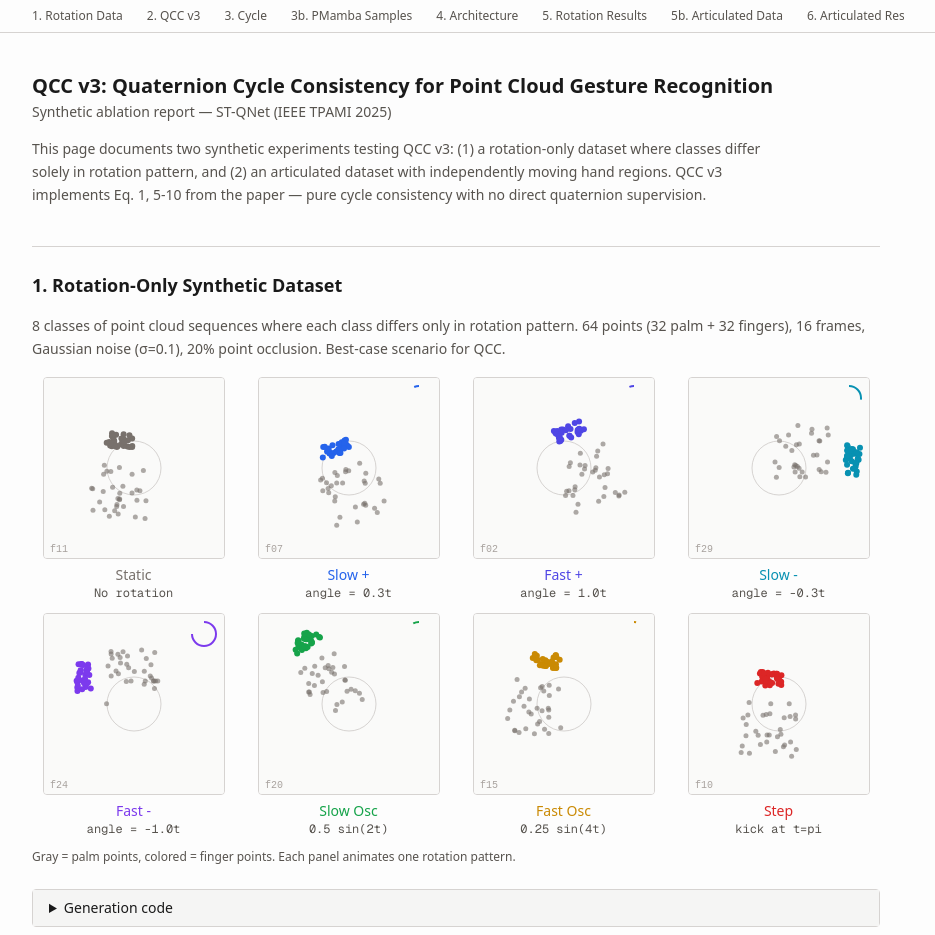
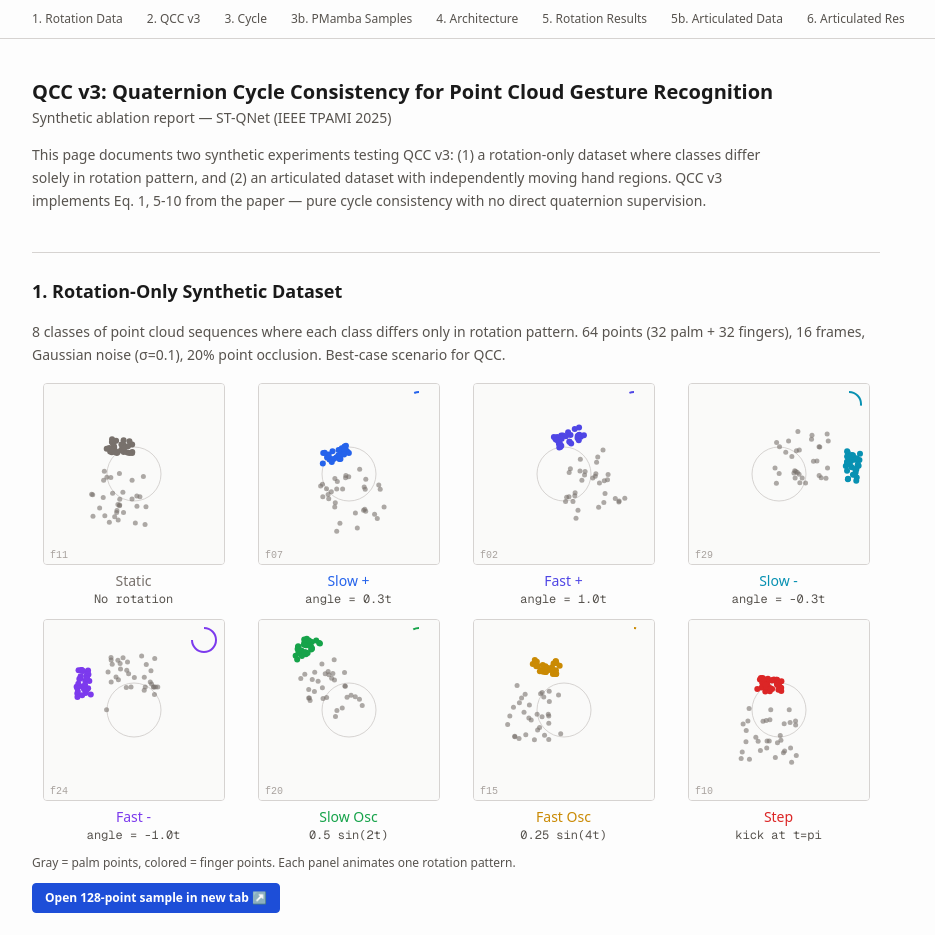
Before and after one commit to PraveerT/viz-qcc, a Next.js app: page / in a window 1280 px wide. Shown: the top 935 px of the page, without its empty margins (184-1119 px from the left). Built offline with nearby package versions, Linux system fonts and the light colour scheme.

Commit message:
Link to /big from home nav and section 1
Adds a nav pill and an inline button under the 64-point grid so the 128-point standalone viz is discoverable.

```diff
--- a/src/app/page.tsx
+++ b/src/app/page.tsx
@@ -40,6 +40,14 @@ export default function Home() {
           <a href="#results" className="shrink-0 hover:text-[var(--foreground)]">5. Rotation Results</a>
           <a href="#artdata" className="shrink-0 hover:text-[var(--foreground)]">5b. Articulated Data</a>
           <a href="#articulated" className="shrink-0 hover:text-[var(--foreground)]">6. Articulated Results</a>
+          <a
+            href="/big"
+            target="_blank"
+            rel="noopener noreferrer"
+            className="ml-auto shrink-0 rounded border border-[var(--accent)] px-2 py-0.5 font-semibold text-[var(--accent)] hover:bg-[var(--accent)] hover:text-white"
+          >
+            Big Viz ↗
+          </a>
         </div>
       </nav>
 
@@ -68,9 +76,19 @@ export default function Home() {
             point occlusion. Best-case scenario for QCC.
           </p>
           <PointCloudViz />
-          <p className="mt-3 mb-6 text-xs text-[var(--muted)]">
+          <p className="mt-3 mb-3 text-xs text-[var(--muted)]">
             Gray = palm points, colored = finger points. Each panel animates one rotation pattern.
           </p>
+          <div className="mb-6">
+            <a
+              href="/big"
+              target="_blank"
+              rel="noopener noreferrer"
+              className="inline-flex items-center gap-1.5 rounded border border-[var(--accent)] bg-[var(--accent)] px-3 py-1.5 text-xs font-semibold text-white hover:opacity-90"
+            >
+              Open 128-point sample in new tab ↗
+            </a>
+          </div>
 
           <details className="rounded border border-[var(--card-border)]">
             <summary className="cursor-pointer bg-[var(--card)] px-4 py-2 text-sm font-medium">
```
